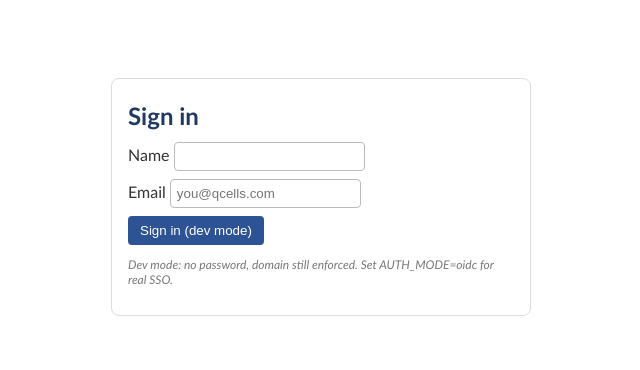
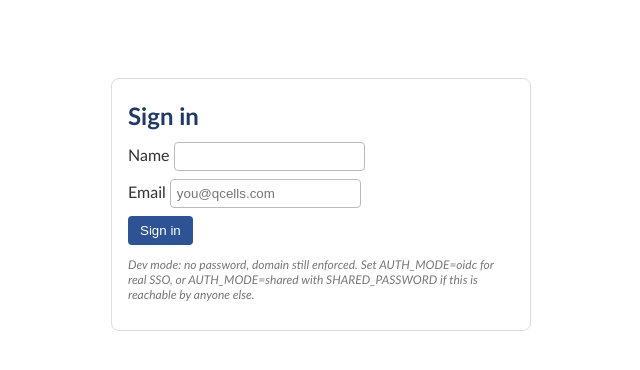
Before and after one commit to foremanjf80/avl-manager, a FastAPI app: page /login in a window 1280 px wide. Shown: the part 64-434 px from the top of the page, without its empty margins (319-959 px from the left). Run offline with FastAPI, Linux system fonts and the light colour scheme.

Commit message:
AUTH_MODE=shared: one team password as a stopgap before SSO
Hosting the trial means a URL other people can reach, and AUTH_MODE=dev accepts
any @qcells.com address with no password at all. Registering an Entra app is the
right answer but is not always self-serve, so this adds a mode that can be stood
up today.

shared is the dev form plus one team-wide password (SHARED_PASSWORD). It is
honestly weaker than SSO and the login page says so: it identifies the team, not
the person, and the audit trail records whatever name and email someone types.
It is the difference between "the team can use it" and "anyone with the URL can".

Fails closed. A missing or under-12-character SHARED_PASSWORD refuses every
login rather than falling back to no password, and says why on the login page and
at startup. Comparison uses hmac.compare_digest.

Sign-in locks per client address for 15 minutes after 8 failures - even the
correct password is refused while locked - and failures are written to the audit
log. The address comes from X-Forwarded-For when present, so it is the real
client behind a proxy rather than the proxy itself. Counters are in-memory, which
matches the single-process deployment; a restart clearing them does not
meaningfully weaken a stopgap.

dev mode is untouched and still passwordless, but if it is running behind TLS the
app now warns at startup and on the login page, because that combination is
almost always an accident rather than a choice.

Verified: correct password admits, wrong is refused with no session, the domain
check still applies, the lockout allows exactly 8 attempts then blocks, a
too-short password disables login entirely, and dev mode is unchanged.

Co-Authored-By: Claude Opus 5 (1M context) <noreply@anthropic.com>

```diff
--- a/app/auth.py
+++ b/app/auth.py
@@ -1,22 +1,76 @@
 """Auth for Qcells AVL Manager.
 
-Two modes, chosen by AUTH_MODE env var:
-  dev  - local login form; any name + email is accepted but the email domain
-         is still enforced (ALLOWED_DOMAIN). Use this in WSL while developing.
-  oidc - real SSO via any OIDC provider (Microsoft Entra ID recommended for
-         @qcells.com). Configure OIDC_* env vars; the id_token email domain
-         is enforced server-side regardless of provider settings.
+Modes, chosen by AUTH_MODE env var:
+  dev    - local login form; any name + email is accepted but the email domain
+           is still enforced (ALLOWED_DOMAIN). Use this in WSL while developing.
+           Never expose this beyond your own machine.
+  shared - the dev form plus one team-wide password (SHARED_PASSWORD). A stopgap
+           for a hosted trial when an SSO app registration is not available yet:
+           it is not per-person auth and gives no accountability beyond the email
+           someone types, but it is the difference between "the team can use it"
+           and "anyone with the URL can". Move to oidc as soon as you can.
+  oidc   - real SSO via any OIDC provider (Microsoft Entra ID recommended for
+           @qcells.com). Configure OIDC_* env vars; the id_token email domain
+           is enforced server-side regardless of provider settings.
 
 Deployment shortcut: if you host on Azure App Service, its built-in
 authentication ("Easy Auth") can front the whole app with Entra ID and you
 can run AUTH_MODE=easyauth to trust the X-MS-CLIENT-PRINCIPAL-NAME header.
 """
-import os, base64, json
+import os, base64, json, hmac, time
 from fastapi import Request, HTTPException
 from starlette.responses import RedirectResponse
 
 ALLOWED_DOMAIN = os.environ.get("ALLOWED_DOMAIN", "qcells.com")
 AUTH_MODE = os.environ.get("AUTH_MODE", "dev")
+SHARED_PASSWORD = os.environ.get("SHARED_PASSWORD", "")
+MIN_SHARED_PASSWORD = 12
+
+def shared_password_configured():
+    """Fail closed: a short or missing password is treated as not configured."""
+    return len(SHARED_PASSWORD) >= MIN_SHARED_PASSWORD
+
+def shared_password_ok(supplied):
+    if not shared_password_configured():
+        return False
+    return hmac.compare_digest(supplied or "", SHARED_PASSWORD)
+
+def form_login_enabled():
+    return AUTH_MODE in ("dev", "shared")
+
+def startup_warnings():
+    """Configuration that is legitimate locally but dangerous once hosted."""
+    out = []
+    behind_tls = os.environ.get("SECURE_COOKIES", "") == "1"
+    if AUTH_MODE == "dev" and behind_tls:
+        out.append("AUTH_MODE=dev behind TLS: anyone who reaches this URL can sign "
+                   "in with any @%s address and no password. Set AUTH_MODE=oidc, or "
+                   "AUTH_MODE=shared with SHARED_PASSWORD as a stopgap." % ALLOWED_DOMAIN)
+    if AUTH_MODE == "shared" and not shared_password_configured():
+        out.append("AUTH_MODE=shared but SHARED_PASSWORD is missing or shorter than "
+                   "%d characters. All logins will be refused until it is set."
+                   % MIN_SHARED_PASSWORD)
+    if os.environ.get("SECRET_KEY", "change-me-in-prod") == "change-me-in-prod" and behind_tls:
+        out.append("SECRET_KEY is still the default while hosted: sessions are forgeable.")
+    return out
+
+# Failed form logins, per client address. In-memory is the right scope here: the
+# app runs as a single process, and a restart clearing the counters is not a
+# meaningful weakening of a stopgap.
+_FAILS = {}
+LOCKOUT_AFTER = 8
+LOCKOUT_WINDOW = 900      # 15 minutes
+
+def login_blocked(ip):
+    hits = [t for t in _FAILS.get(ip, []) if time.time() - t < LOCKOUT_WINDOW]
+    _FAILS[ip] = hits
+    return len(hits) >= LOCKOUT_AFTER
+
+def note_login_failure(ip):
+    _FAILS.setdefault(ip, []).append(time.time())
+
+def clear_login_failures(ip):
+    _FAILS.pop(ip, None)
 
 def domain_ok(email: str) -> bool:
     return email.lower().strip().endswith("@" + ALLOWED_DOMAIN)
--- a/app/main.py
+++ b/app/main.py
@@ -8,6 +8,7 @@ from starlette.middleware.sessions import SessionMiddleware
 from . import db
 from .auth import (AUTH_MODE, domain_ok, current_user, require_user, require_editor,
                    require_admin, get_role, ALLOWED_DOMAIN)
+from . import auth as _auth
 
 app = FastAPI(title="Qcells AVL Manager")
 # https_only stops the session cookie ever being sent in clear; set SECURE_COOKIES=1
@@ -31,6 +32,9 @@ templates.env.globals["css_v"] = _css_v
 
 db.init_db()
 
+for _w in _auth.startup_warnings():
+    print(f"WARNING: {_w}", flush=True)
+
 @app.get("/healthz")
 def healthz():
     """Unauthenticated liveness probe for the host's health check."""
@@ -42,12 +46,35 @@ def now():
 # ---------------- auth routes ----------------
 @app.get("/login", response_class=HTMLResponse)
 def login_page(request: Request):
-    return templates.TemplateResponse(request, "login.html", {"user": None, "mode": AUTH_MODE, "domain": ALLOWED_DOMAIN})
+    return templates.TemplateResponse(request, "login.html", {"user": None, "mode": AUTH_MODE,
+        "domain": ALLOWED_DOMAIN, "warnings": _auth.startup_warnings(),
+        "needs_password": AUTH_MODE == "shared"})
+
+def _client_ip(request: Request):
+    fwd = request.headers.get("X-Forwarded-For", "")
+    return (fwd.split(",")[0].strip() if fwd else None) or \
+           (request.client.host if request.client else "unknown")
 
 @app.post("/login/dev")
-def login_dev(request: Request, name: str = Form(...), email: str = Form(...)):
-    if AUTH_MODE != "dev" or not domain_ok(email):
+def login_dev(request: Request, name: str = Form(...), email: str = Form(...),
+              password: str = Form("")):
+    """Form login for dev and shared modes; shared additionally needs the password."""
+    ip = _client_ip(request)
+    if not _auth.form_login_enabled():
+        return RedirectResponse("/login", status_code=303)
+    if _auth.login_blocked(ip):
+        return RedirectResponse("/login?error=locked", status_code=303)
+    if not domain_ok(email):
+        _auth.note_login_failure(ip)
         return RedirectResponse("/login?error=domain", status_code=303)
+    if AUTH_MODE == "shared":
+        if not _auth.shared_password_configured():
+            return RedirectResponse("/login?error=unconfigured", status_code=303)
+        if not _auth.shared_password_ok(password):
+            _auth.note_login_failure(ip)
+            db.log(email.lower().strip(), "login:failed", f"bad shared password from {ip}")
+            return RedirectResponse("/login?error=password", status_code=303)
+    _auth.clear_login_failures(ip)
     request.session["user"] = {"email": email.lower().strip(), "name": name.strip()}
     _touch_user(request.session["user"])
     return RedirectResponse("/", status_code=303)
--- a/app/templates/login.html
+++ b/app/templates/login.html
@@ -1,11 +1,28 @@
 {% extends "base.html" %}{% block body %}
 <div class="card narrow"><h2>Sign in</h2>
-{% if request.query_params.get('error') %}<p class="err">Only @{{ domain }} accounts are allowed.</p>{% endif %}
-{% if mode == 'dev' %}
+
+{% for w in warnings %}<p class="err"><b>Configuration warning:</b> {{ w }}</p>{% endfor %}
+
+{% set err = request.query_params.get('error') %}
+{% if err == 'domain' %}<p class="err">Only @{{ domain }} accounts are allowed.</p>
+{% elif err == 'password' %}<p class="err">That team password is not right.</p>
+{% elif err == 'locked' %}<p class="err">Too many failed attempts. Try again in 15 minutes.</p>
+{% elif err == 'unconfigured' %}<p class="err">No team password is set on the server, so sign-in is disabled.</p>
+{% endif %}
+
+{% if mode in ('dev', 'shared') %}
 <form method="post" action="/login/dev">
 <label>Name <input name="name" required></label>
 <label>Email <input name="email" type="email" placeholder="you@{{ domain }}" required></label>
-<button>Sign in (dev mode)</button></form>
-<p class="hint">Dev mode: no password, domain still enforced. Set AUTH_MODE=oidc for real SSO.</p>
+{% if needs_password %}<label>Team password <input name="password" type="password" required autocomplete="current-password"></label>{% endif %}
+<button>Sign in</button></form>
+{% if needs_password %}
+<p class="hint">One password shared by the team, plus an @{{ domain }} address. A stopgap until SSO is
+available: it identifies the team, not the person, so the name and email you enter are what the audit
+trail records. Sign-in locks for 15 minutes after 8 failed attempts.</p>
+{% else %}
+<p class="hint">Dev mode: no password, domain still enforced. Set AUTH_MODE=oidc for real SSO, or
+AUTH_MODE=shared with SHARED_PASSWORD if this is reachable by anyone else.</p>
+{% endif %}
 {% else %}<a class="btn" href="/login/sso">Sign in with company SSO</a>{% endif %}
 </div>{% endblock %}
```
Also changed, not shown: render.yaml (+6 -1 lines), README.md, 1 other file.
